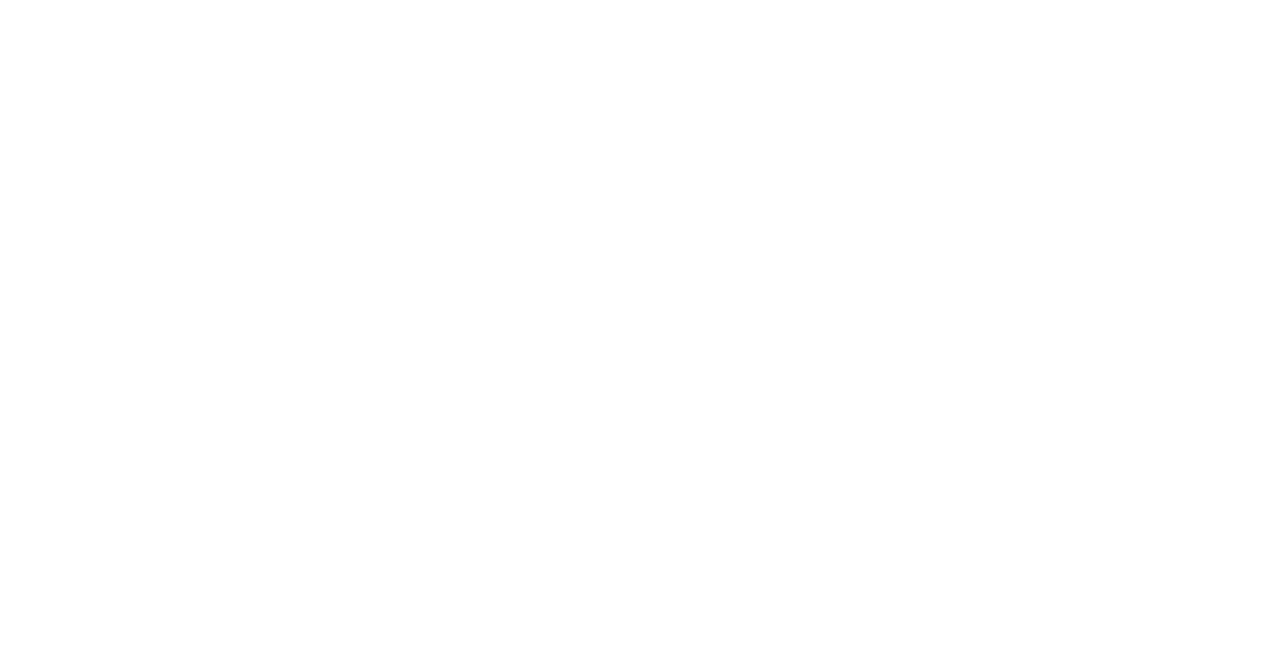
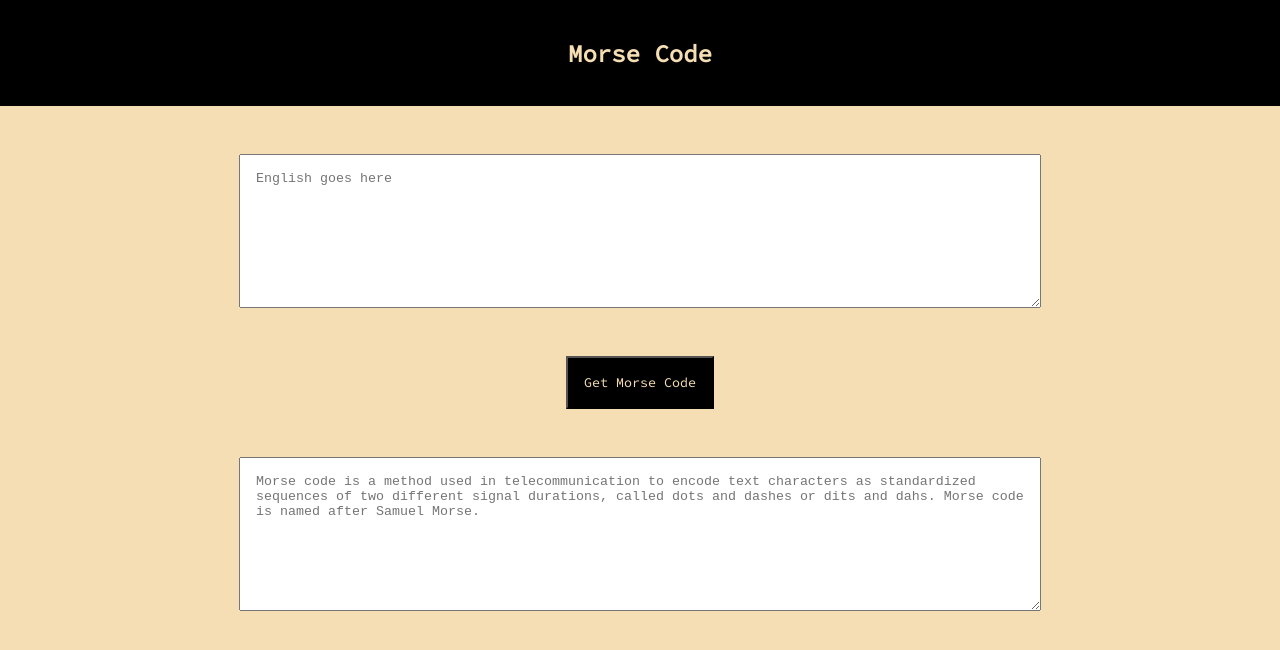
Before and after one commit to shubham-singh/morse-translator, a plain HTML site: page index.html in a window 1280 px wide. Drawn offline with Linux system fonts and the light colour scheme.

Commit message:
initial commit

```diff
--- /dev/null
+++ b/app.js
@@ -0,0 +1,23 @@
+var button = document.querySelector('#btn-translate');
+
+var input = document.querySelector('#txt-input');
+
+var output = document.querySelector('#txt-output');
+
+var url = "https://api.funtranslations.com/translate/morse.json?text=";
+
+function errorHandler(error) {
+    alert("Server down :(\nOnly 5 translations are allowed every hour");
+}
+
+function translate () {
+    var inputText = input.value;
+    var uri = url + inputText;
+    var encoded = encodeURI(uri);
+    fetch(encoded)
+    .then(response => response.json())
+    .then(json => output.innerText = json.contents.translated)
+    .catch(errorHandler);
+}
+
+button.addEventListener('click', translate);
--- a/index.html
+++ b/index.html
@@ -3,9 +3,24 @@
 <head>
     <meta charset="UTF-8">
     <meta name="viewport" content="width=device-width, initial-scale=1.0">
-    <title>Up is Down</title>
+    <title>Morse Code</title>
+    <link rel="stylesheet" href="style.css">
 </head>
 <body>
 
+    <nav>
+        <h1>Morse Code</h1>
+    </nav>
+
+    <textarea id="txt-input" placeholder="English goes here"></textarea>
+
+    <button id="btn-translate">
+        Get Morse Code
+    </button>
+
+    <textarea readonly id="txt-output" placeholder="Morse code is a method used in telecommunication to encode text characters as standardized sequences of two different signal durations, called dots and dashes or dits and dahs. Morse code is named after Samuel Morse."></textarea>
+
+    <script src="app.js"></script>
+
 </body>
 </html>
--- /dev/null
+++ b/style.css
@@ -0,0 +1,42 @@
+@import url('https://fonts.googleapis.com/css2?family=Source+Code+Pro&display=swap');
+
+:root {
+    --primary-color: wheat;
+}
+
+body {
+    margin: 0;
+    background-color: var(--primary-color);
+    font-family: 'Source Code Pro', monospace;
+}
+
+nav {
+    padding: 1.1rem;
+    text-align: center;
+    background-color: black;
+    color: var(--primary-color);
+}
+
+textarea {
+    display: block;
+    margin: 3rem auto;
+    width: 60%;
+    padding: 1rem;
+    height: 15vh;
+}
+
+button {
+    display: block;
+    padding: 1rem;
+    margin: 2rem auto;
+    background-color: black;
+    color: var(--primary-color);
+    font-family: 'Source Code Pro', monospace;
+}
+
+@media (max-width: 700px) {
+    textarea {
+        width: 80%;
+        height: 20vh;
+    }
+}
```
